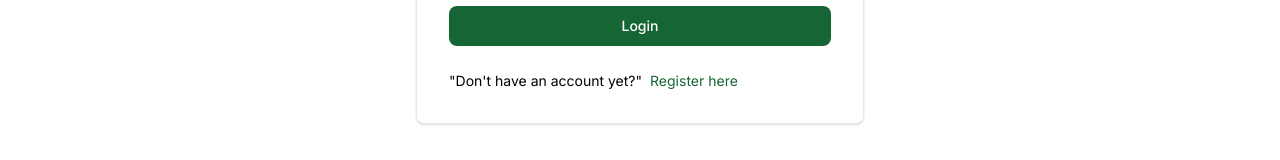
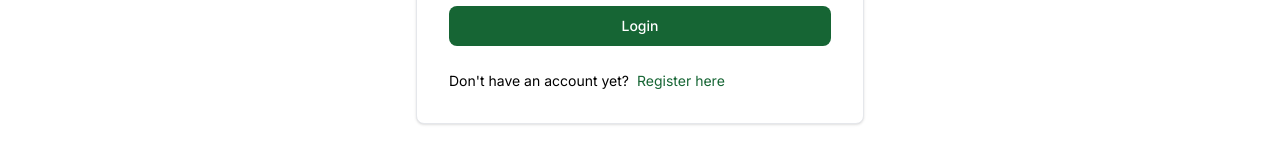
Before and after one commit to miadinh38/mental-health-app, a Next.js app in the folder frontend/: page /login in a window 1280 px wide. Shown: the part 421-581 px from the top of the page. Built offline with nearby package versions, Linux system fonts and the light colour scheme.

Commit message:
Fix minor bugs

```diff
--- a/frontend/app/login/page.js
+++ b/frontend/app/login/page.js
@@ -157,7 +157,7 @@ const Login = () => {
             </button>
 
             <p className="regular-14">
-              "Don't have an account yet?"
+              Don&apos;t have an account yet?
               <Link
                 href="/register"
                 className="pl-2 text-green-800 hover:underline"
```
